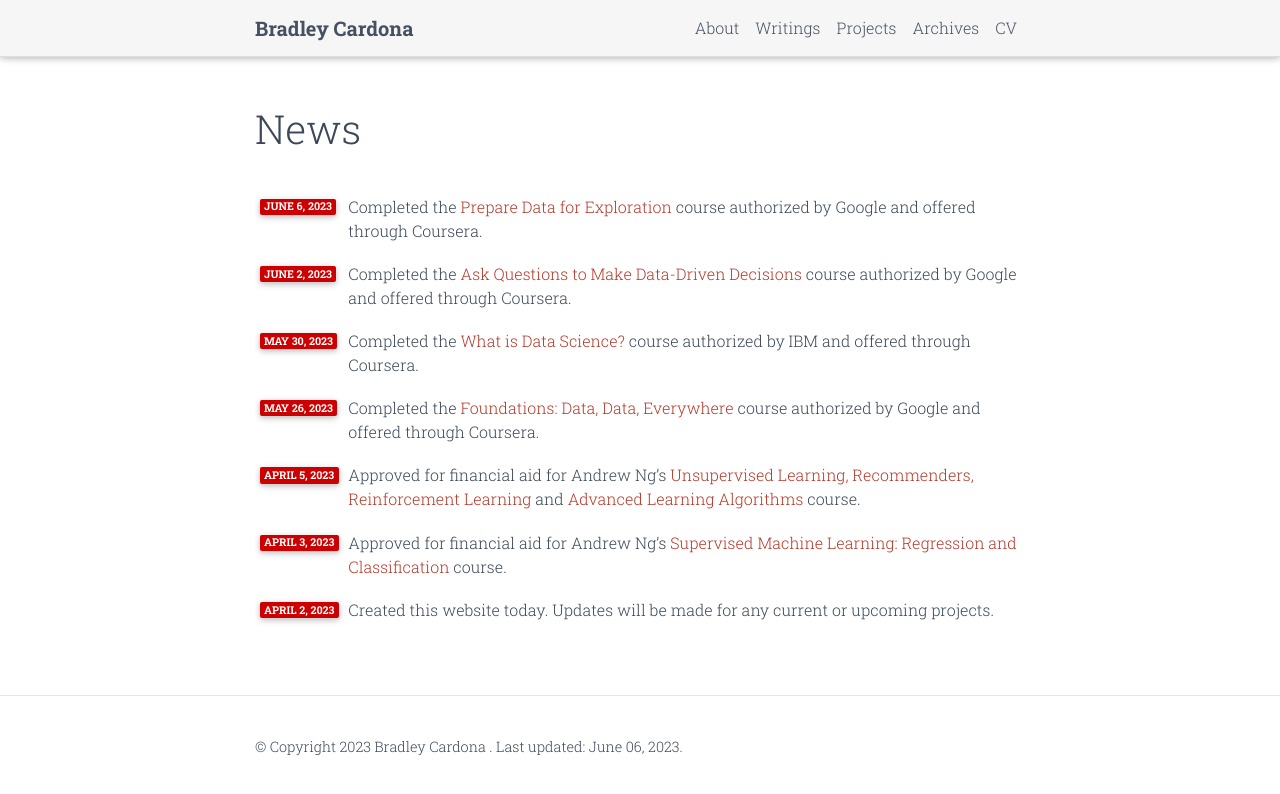
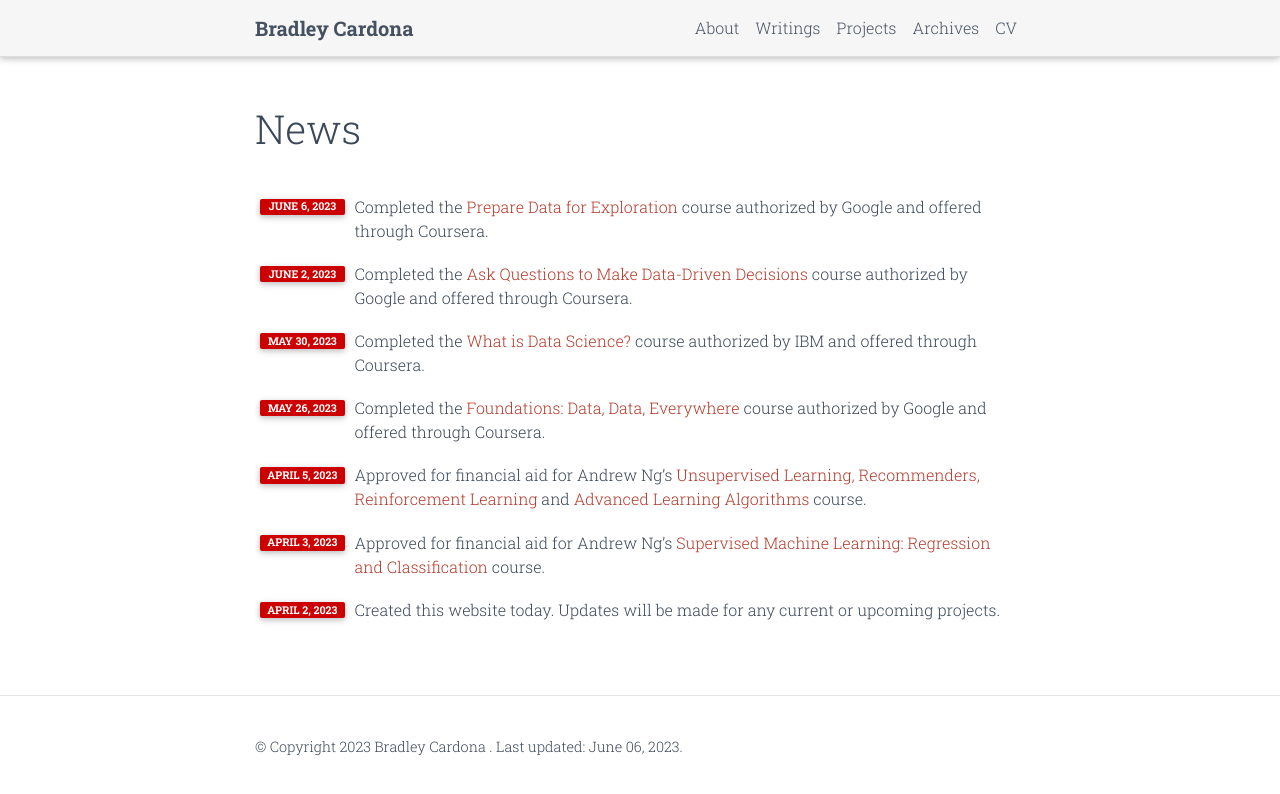
Before and after one commit to BMCARDONA/bmcardona.github.io, a Jekyll site: the page built from news.html, in a window 1280 px wide. Shown: the top 794 px of the page. Built offline with Jekyll 4.4.1, drawn with Linux system fonts in a browser that asks for light colours; comment, search, counter and statistics services are not loaded; a style sheet for code colours, icons or effects is not loaded.

Commit message:
change min-width

```diff
--- a/_includes/news.html
+++ b/_includes/news.html
@@ -14,7 +14,7 @@
                 <tr>
                   <!-- <th scope="row">{{ item.date | date: "%B %-d, %Y" | replace: "\n", "" }}</th> -->
                   <th scope="row">
-                    <span class="badge font-weight-bold danger-color-dark text-uppercase align-middle" style="min-width: 75px;">
+                    <span class="badge font-weight-bold danger-color-dark text-uppercase align-middle" style="min-width: 85px;">
                       {{ item.date | date: "%B %-d, %Y" | replace: "\n", "" }}
                     </span>
                   </th>
```
